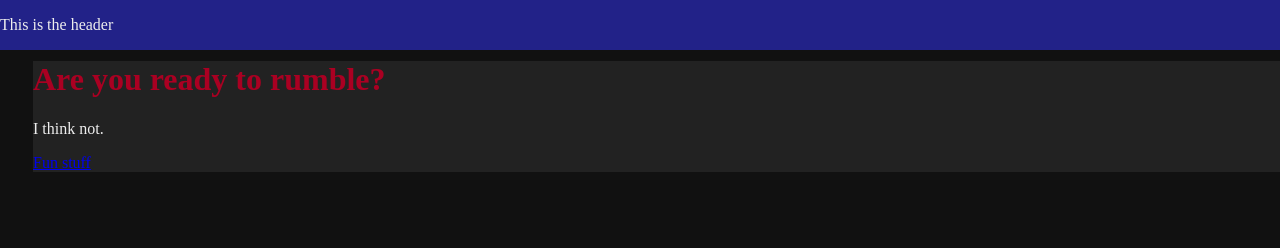
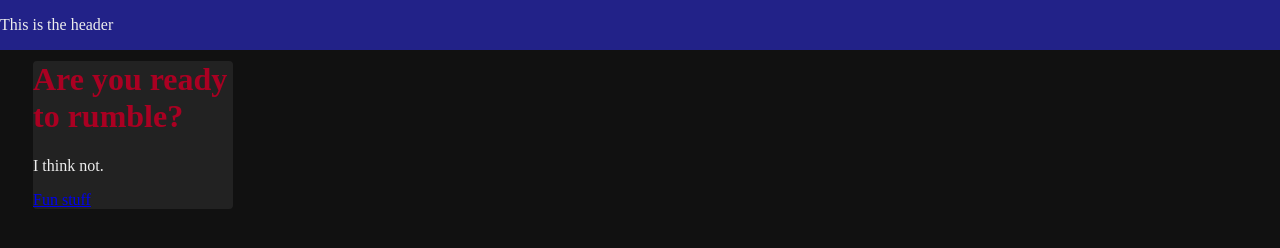
Before and after one commit to kisikis/kisikis.github.io, a plain HTML site: page index.html in a window 1280 px wide. Drawn offline with Linux system fonts and the light colour scheme.

Commit message:
Update style.css

```diff
--- a/style.css
+++ b/style.css
@@ -22,5 +22,7 @@ p {
  position:relative;
  top:40px;
  left:25px;
+ width:200px;
  background-color:#222222;
+ border-radius: 4px;
 }
```
